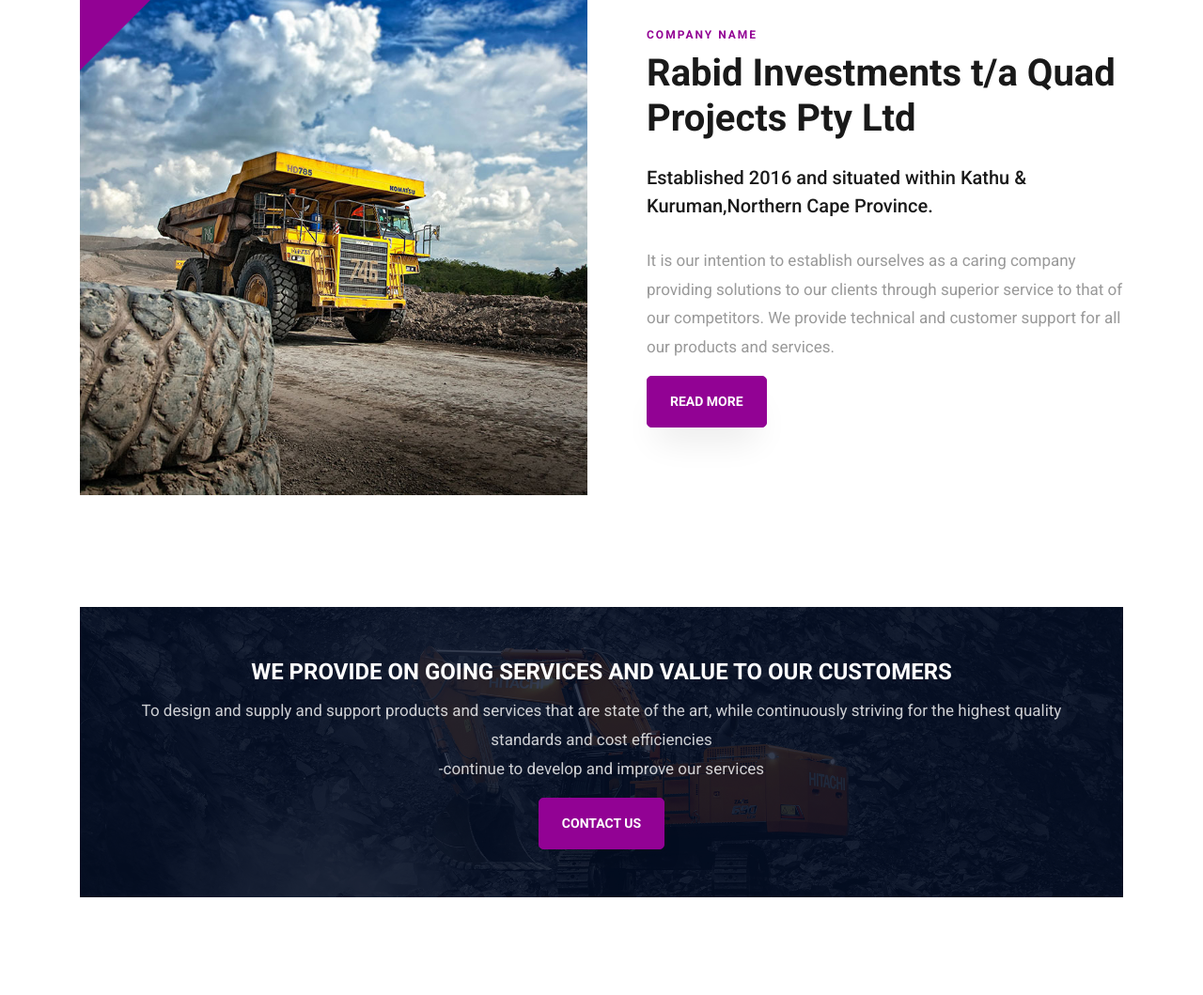
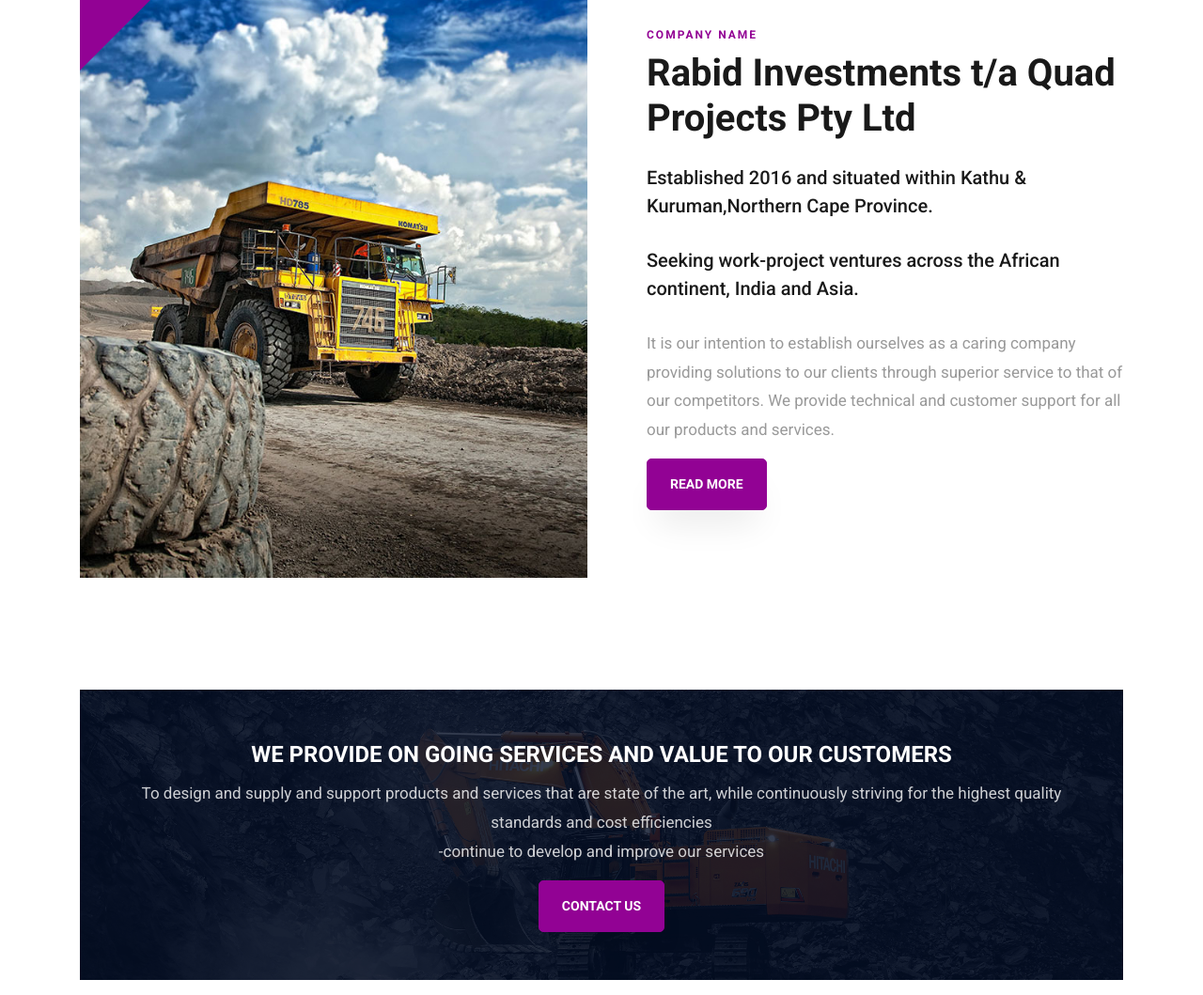
Before and after one commit to spotondigital/rabid-investments, a plain HTML site: page index.html in a window 1280 px wide. Shown: the part 1457-2516 px from the top of the page at 94% size. Drawn offline with Linux system fonts and the light colour scheme; some packages are replaced by stand-ins of ours; no server answers; files whose address does not match are found by name.

Commit message:
Add files via upload

```diff
--- a/index.html
+++ b/index.html
@@ -167,7 +167,14 @@
 							<div class="d-flex about">
 
 				            <h3>Established 2016 and situated within Kathu & Kuruman,Northern Cape Province.</h3>
+
 							</div>
+                            <div class="d-flex about">
+
+				            <h3> Seeking work-project ventures across the African continent, India and Asia.</h3>
+
+							</div>
+
 							<p>It is our intention to establish ourselves as a caring company providing solutions to our clients through superior service to that of our competitors. We provide technical and customer support for all our products and services.</p>
 
                             <p class="mb-0"><a href="about.html" class="btn btn-primary px-4 py-3">Read More</a></p>
```
Also changed, not shown: about.html (+5 -0 lines).
